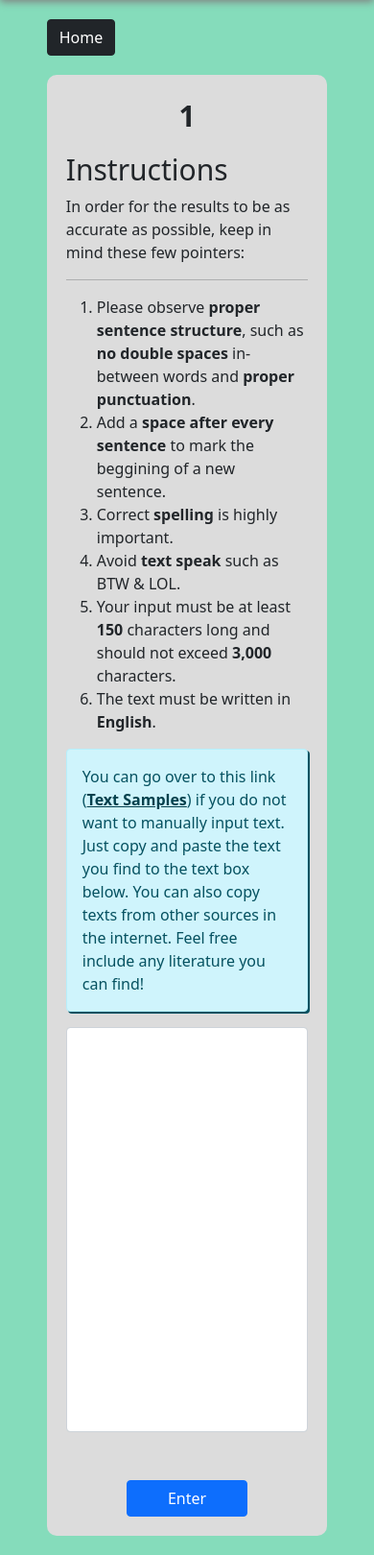
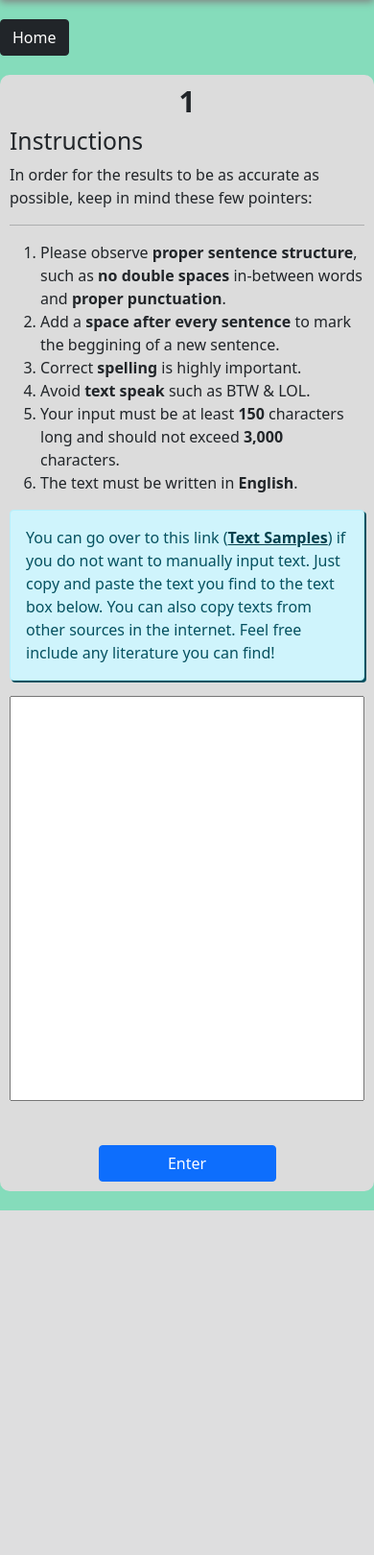
Before and after one commit to CrimsonStarkane/Readability-Web-App, a Django app: page /1 in a window 390 px wide. Shown: the part 56-1676 px from the top of the page at 96% size. After the commit the page ends 1317 px from the top, so only its background shows below. Run offline with Django 3.2, Linux system fonts and the light colour scheme.

Commit message:
Optimized site for mobile devices
Added mobile responsiveness to the website

```diff
--- a/accuracy/static/accuracy/layout.css
+++ /dev/null
@@ -1,23 +0,0 @@
-body {
-    background-color: #85DCBB;
-}
-
-nav {
-    box-shadow: 0 2px 8px gray;
-}
-
-.wrapper {
-    width: 75%;
-    margin: 20px auto;
-}
-
-.frontpage {
-    background-color: gainsboro;
-    border-radius: 10px;
-    padding: 20px;
-    margin-top: 20px;
-}
-
-h1 {
-    font-size: 30px;
-}
--- a/accuracy/static/accuracy/prompt.css
+++ /dev/null
@@ -1,23 +0,0 @@
-.form-control {
-    height: 50vh;
-    resize: none;
-}
-
-.d-grid {
-    margin-top: 50px;
-}
-
-.alert {
-    box-shadow: 2px 2px;
-}
-
-.title {
-    font-size: 30px;
-    text-align: center;
-}
-
-.result {
-    text-align: center;
-    font-size: 25px;
-    padding-top: 15px;
-}
--- a/accuracy/static/accuracy/style.css
+++ b/accuracy/static/accuracy/style.css
@@ -1,3 +1,67 @@
-.alert-warning {
+body {
+    background-color: #85DCBB;
+}
+
+h1 {
+    font-size: 30px;
+}
+
+.alert {
+    box-shadow: 2px 2px;
+}
+
+nav {
+    box-shadow: 0 2px 8px gray;
+}
+
+.wrapper {
+    width: 75%;
+    margin: 0px auto;
+    padding: 20px 0px;
+}
+
+.inner-wrapper {
+    background-color: gainsboro;
+    border-radius: 10px;
+    padding: 20px;
     margin-top: 20px;
 }
+
+.add-info {
+    margin-top: 20px;
+}
+
+.textbox {
+    height: 50vh;
+    width: 100%;
+    resize: none;
+}
+
+.submit-btn {
+    margin-top: 40px;
+}
+
+.title {
+    text-align: center;
+}
+
+.result {
+    text-align: center;
+    font-size: 25px;
+    margin: 15px 0px -15px;
+}
+
+.samples li {
+    margin-top: 20px;
+}
+
+@media only screen and (max-width: 768px) {
+    .wrapper {
+        width: 100%;
+        padding: 20px 0px;
+    }
+
+    .inner-wrapper {
+        padding: 10px;
+    }
+}
--- a/accuracy/static/accuracy/texts.css
+++ /dev/null
@@ -1,3 +0,0 @@
-.samples li {
-    margin-top: 20px;
-}
--- a/accuracy/templates/accuracy/layout.html
+++ b/accuracy/templates/accuracy/layout.html
@@ -9,8 +9,7 @@
         <title>{% block title %}{% endblock %}</title>
 
         <link href="https://cdn.jsdelivr.net/npm/bootstrap@5.0.0-beta1/dist/css/bootstrap.min.css" rel="stylesheet" integrity="sha384-giJF6kkoqNQ00vy+HMDP7azOuL0xtbfIcaT9wjKHr8RbDVddVHyTfAAsrekwKmP1" crossorigin="anonymous">
-        <link rel="stylesheet" href="{% static 'accuracy/layout.css' %}">
-        {% block style %}{% endblock %}
+        <link rel="stylesheet" href="{% static 'accuracy/style.css' %}">
     </head>
     <body>
         <script src="https://cdn.jsdelivr.net/npm/bootstrap@5.0.0-beta1/dist/js/bootstrap.bundle.min.js" integrity="sha384-ygbV9kiqUc6oa4msXn9868pTtWMgiQaeYH7/t7LECLbyPA2x65Kgf80OJFdroafW" crossorigin="anonymous"></script>
--- a/accuracy/templates/accuracy/prompt.html
+++ b/accuracy/templates/accuracy/prompt.html
@@ -1,9 +1,4 @@
 {% extends "accuracy/layout.html" %}
-{% load static %}
-
-{% block style %}
-    <link rel="stylesheet" href="{% static 'accuracy/prompt.css' %}">
-{% endblock %}
 
 {% block title %}
     {{ formula }}
@@ -13,16 +8,16 @@
     <div class="wrapper">
         <a class="btn btn-dark" href="{% url 'index' %}">Home</a>
 
-        <div class="frontpage">
+        <div class="inner-wrapper">
             {% if confirmation %}
                 <div class="alert alert-success" role="alert">
                     {{ confirmation }}
                 </div>
             {% endif %}
 
-            <p class="title"><b>{{ formula }}</b></p>
+            <h1 class="title"><b>{{ formula }}</b></h1>
 
-            <h1>Instructions</h1>
+            <h2>Instructions</h2>
             <p>In order for the results to be as accurate as possible, keep in mind these few pointers:</p>
             <hr>
             <ol>
@@ -47,7 +42,7 @@
             <form action="{% url 'prompt' formula %}" method="POST">
                 {% csrf_token %}
                 {{ form.as_p }}
-                <div class="d-grid gap-2 col-6 mx-auto">
+                <div class="d-grid gap-2 col-6 mx-auto submit-btn">
                     <input class="btn btn-primary" type="submit" value="Enter">
                 </div>
             </form>
--- a/accuracy/views.py
+++ b/accuracy/views.py
@@ -4,7 +4,7 @@ from django import forms
 from .formulas import *
 
 class CalculateForm(forms.Form):
-    text = forms.CharField(widget=forms.Textarea(attrs={"class": "form-control"}), label="", min_length=150, max_length=3000)
+    text = forms.CharField(widget=forms.Textarea(attrs={"class": "textbox"}), label="", min_length=150, max_length=3000)
 
 
 formulas = {
```
Also changed, not shown: accuracy/templates/accuracy/contacts.html (+5 -5 lines), accuracy/templates/accuracy/index.html (+4 -9 lines), accuracy/templates/accuracy/texts.html (+2 -7 lines), readability/settings.py (line endings or trailing spaces).
